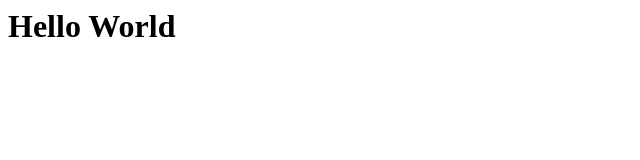
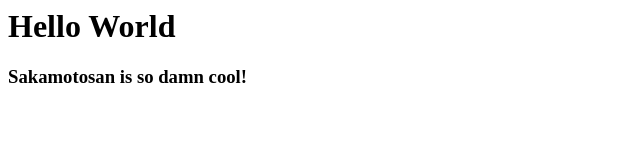
Before and after one commit to Juthamart/KotlinMobileTraining, a plain HTML site: page index.html in a window 1280 px wide. Shown: the whole page, without its empty margins (0-640 px from the left). Drawn offline with Linux system fonts and the light colour scheme.

Commit message:
second Commit

```diff
--- a/index.html
+++ b/index.html
@@ -1 +1,2 @@
 <h1>Hello World</h1>
+<h3>Sakamotosan is so damn cool!</h3>
```
